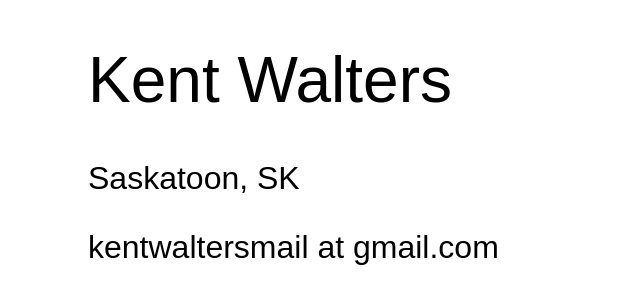
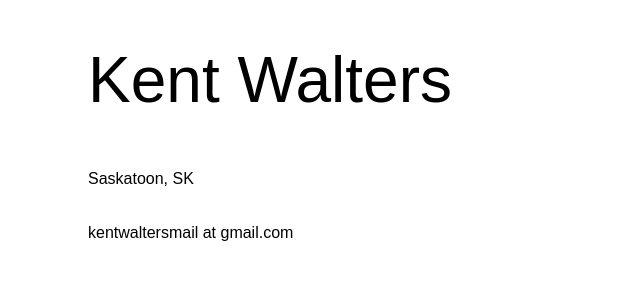
Before and after one commit to kentwalters/kentwalters.github.io, a plain HTML site: page index.html in a window 1280 px wide. Shown: the whole page, without its empty margins (0-640 px from the left). Drawn offline with Linux system fonts and the light colour scheme.

Commit message:
Update index.html

```diff
--- a/index.html
+++ b/index.html
@@ -6,7 +6,7 @@
 <style>
   body {background-color:white;}
   h1   {font-family:Arial;font-weight:lighter;padding-left:80px;font-size:4em;}
-  p    {font-family:Arial;font-weight:lighter;padding-left:80px;font-size:2em;}
+  p    {font-family:Arial;font-weight:lighter;padding-left:80px;padding-top:10px;padding-bottom:10px;font-size:1em;}
 </style>
 </head>
 <body>
```
